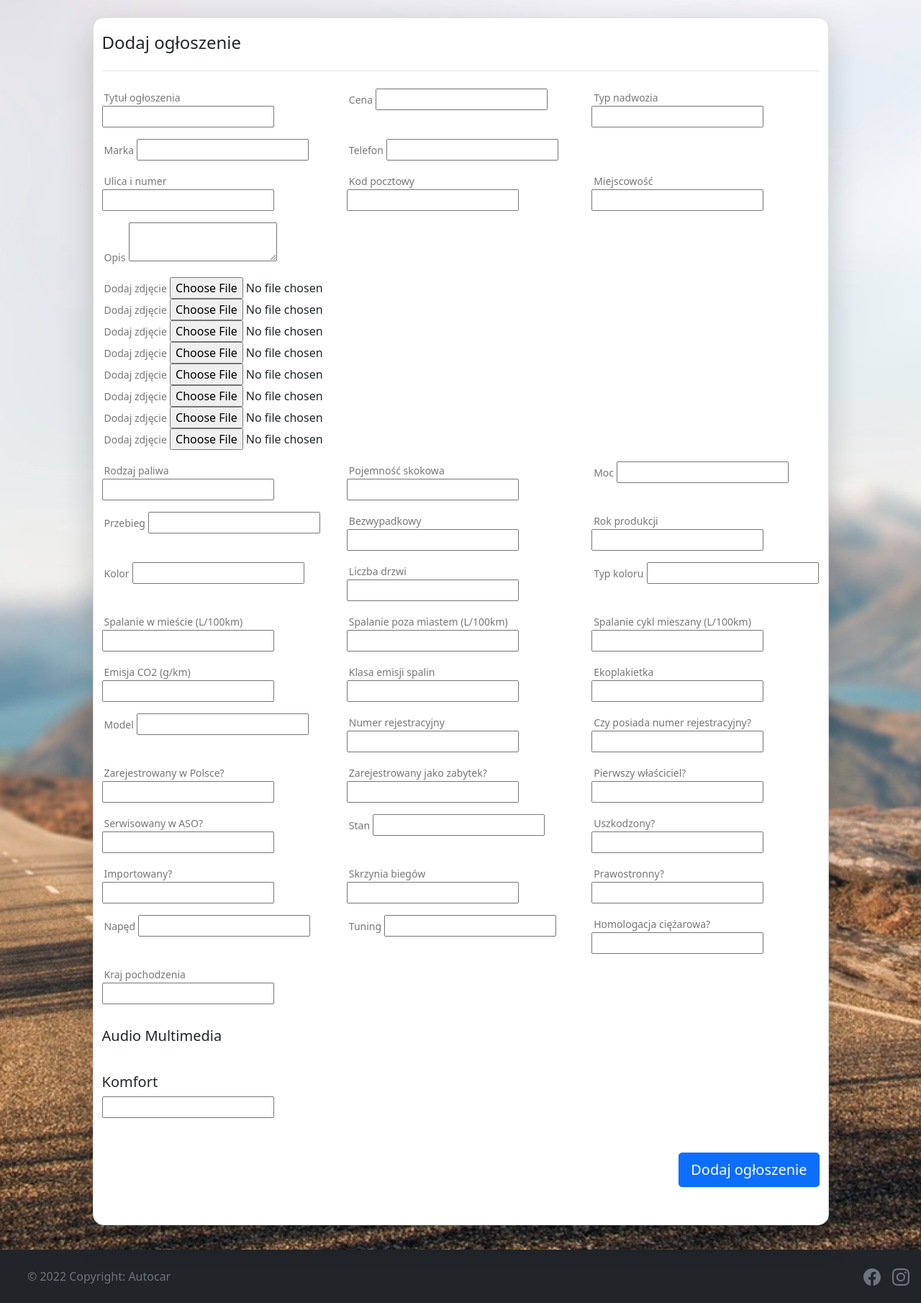
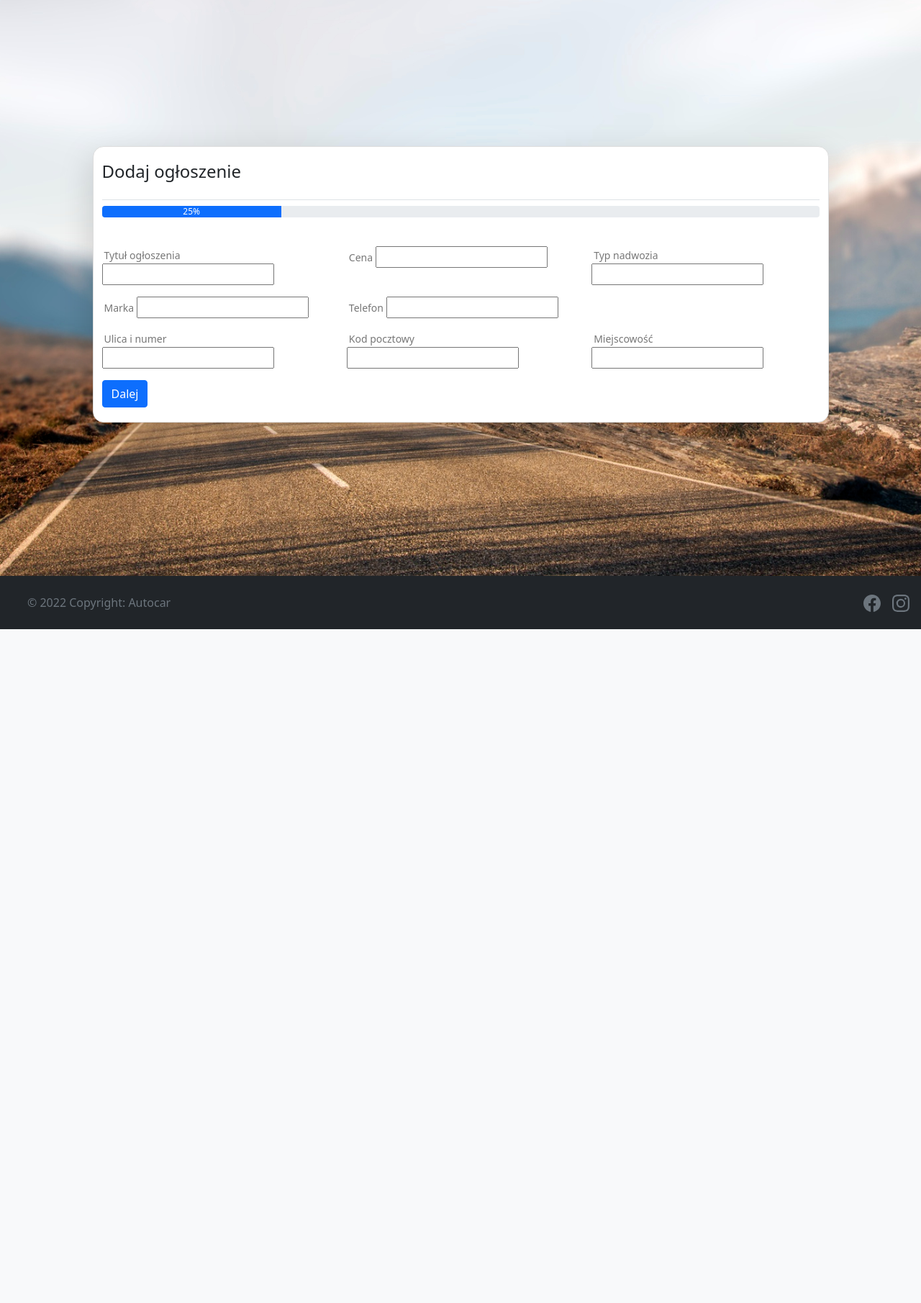
Before and after one commit to KondziuX/car_search, a Django app: template carsearch/carapp/templates/carapp/addAdvert.html in a window 1280 px wide. Shown: the part 159-1969 px from the top of the page at 72% size. After the commit the page ends 1033 px from the top, so only its background shows below. Run offline with Django 4.2, Linux system fonts and the light colour scheme; the template is opened without the code that fills it: most values are stand-ins (such as "Sample title", 1, 10 or a date in 2020); form fields are guessed from the names that the template uses; parts of the project's set-up code (start-up, migrations or seed data) failed here and were passed over; some libraries are stand-ins or nearby versions.

Commit message:
Add advert progress bar

```diff
--- a/carsearch/carapp/templates/carapp/addAdvert.html
+++ b/carsearch/carapp/templates/carapp/addAdvert.html
@@ -6,6 +6,7 @@
   <link rel="stylesheet" href="{% static '../static/addAdvert.css' %}" />
   <link rel="stylesheet" href="{% static '../static/form.css' %}" />
   <link href="https://stackpath.bootstrapcdn.com/bootstrap/5.0.0-beta3/css/bootstrap.min.css" rel="stylesheet">
+  <script src="https://code.jquery.com/jquery-3.6.0.min.js"></script>
 </head>
 <div class="min-vh-100 d-flex align-items-center">
   <div class="container my-4">
@@ -19,8 +20,14 @@
           {% endfor %}
         {% endif %}
         <h4 class="pb-4 border-bottom">Dodaj ogłoszenie</h4>
+        <!-- Pasek postępu -->
+        <div class="progress mb-4">
+          <div class="progress-bar" role="progressbar" style="width: {{ progress }}%;" aria-valuenow="{{ progress }}" aria-valuemin="0" aria-valuemax="100">{{ progress }}%</div>
+        </div>
         <form method="post" enctype="multipart/form-data">
           {% csrf_token %}
+          <!-- Etap 1: Informacje podstawowe -->
+          <div class="form-step step-1">
             <div class="py-2">
               <div class="row py-2">
                 <div class="col-md-4">
@@ -60,6 +67,11 @@
                   {{ form.city }}
                 </div>
               </div>
+            </div>
+          </div>
+
+          <!-- Etap 2: Zdjęcia i opis -->
+          <div class="form-step step-2 d-none">
             <div class="row py-2">
               <div class="col-md-12">
                 <label for="description">Opis</label>
@@ -100,6 +112,10 @@
                 {{ form.featured_image8 }}
               </div>
             </div>
+          </div>
+
+          <!-- Etap 3: Dane techniczne -->
+          <div class="form-step step-3 d-none">
             <div class="row py-2">
               <div class="col-md-4">
                 <label for="fuel_type">Rodzaj paliwa</label>
@@ -170,88 +186,10 @@
                 {{ form.eco_sticker }}
               </div>
             </div>
-          <div class="row py-2">
-            <div class="col-md-4">
-              <label for="model">Model</label>
-              {{ form.model }}
-            </div>
-            <div class="col-md-4">
-              <label for="registration_number">Numer rejestracyjny</label>
-              {{ form.registration_number }}
-            </div>
-            <div class="col-md-4">
-              <label for="has_registration_number">Czy posiada numer rejestracyjny?</label>
-              {{ form.has_registration_number }}
-            </div>
           </div>
 
-          <div class="row py-2">
-            <div class="col-md-4">
-              <label for="registered_in_poland">Zarejestrowany w Polsce?</label>
-              {{ form.registered_in_poland }}
-            </div>
-            <div class="col-md-4">
-              <label for="registered_as_antique">Zarejestrowany jako zabytek?</label>
-              {{ form.registered_as_antique }}
-            </div>
-            <div class="col-md-4">
-              <label for="first_owner">Pierwszy właściciel?</label>
-              {{ form.first_owner }}
-            </div>
-          </div>
-
-          <div class="row py-2">
-            <div class="col-md-4">
-              <label for="serviced_in_aso">Serwisowany w ASO?</label>
-              {{ form.serviced_in_aso }}
-            </div>
-            <div class="col-md-4">
-              <label for="condition">Stan</label>
-              {{ form.condition }}
-            </div>
-            <div class="col-md-4">
-              <label for="damaged">Uszkodzony?</label>
-              {{ form.damaged }}
-            </div>
-          </div>
-
-          <div class="row py-2">
-            <div class="col-md-4">
-              <label for="imported">Importowany?</label>
-              {{ form.imported }}
-            </div>
-            <div class="col-md-4">
-              <label for="transmission">Skrzynia biegów</label>
-              {{ form.transmission }}
-            </div>
-            <div class="col-md-4">
-              <label for="right_hand_drive">Prawostronny?</label>
-              {{ form.right_hand_drive }}
-            </div>
-          </div>
-
-          <div class="row py-2">
-            <div class="col-md-4">
-              <label for="drive">Napęd</label>
-              {{ form.drive }}
-            </div>
-            <div class="col-md-4">
-              <label for="tuning">Tuning</label>
-              {{ form.tuning }}
-            </div>
-            <div class="col-md-4">
-              <label for="truck_approval">Homologacja ciężarowa?</label>
-              {{ form.truck_approval }}
-            </div>
-          </div>
-
-          <div class="row py-2">
-            <div class="col-md-4">
-              <label for="country_of_origin">Kraj pochodzenia</label>
-              {{ form.country_of_origin }}
-            </div>
-          </div>
-
+          <!-- Etap 4: Wyposażenie auta -->
+          <div class="form-step step-4 d-none">
             <div class="row py-2">
               <div class="col-md-12 py-3">
                 <h5>Audio Multimedia</h5>
@@ -262,20 +200,61 @@
                 {{ form.comfort }}
               </div>
             </div>
-
-            {% if created %}
-            <div class="text-md-end py-4">
-              <input type="submit" class="btn btn-primary btn-lg" value="Dodaj ogłoszenie"/>
           </div>
-            {% else %}
-            <div class="text-md-end py-4">
-              <input type="submit" class="btn btn-primary btn-lg" value="Zapisz zmiany"/>
+            <div class="form-navigation">
+              <button type="button" class="previous btn btn-secondary">Wstecz</button>
+              <button type="button" class="next btn btn-primary">Dalej</button>
+              <button type="submit" class="btn btn-success d-none">Zakończ</button>
             </div>
-            {% endif %}
           </div>
         </form>
       </div>
     </div>
   </div>
 </div>
+<script>
+  $(document).ready(function() {
+    var currentStep = 1;
+    var totalSteps = $(".form-step").length;
+
+    function updateProgress() {
+      var progress = (currentStep / totalSteps) * 100;
+      $(".progress-bar").css("width", progress + "%").attr("aria-valuenow", progress).text(Math.round(progress) + "%");
+    }
+
+    function showStep(step) {
+      $(".form-step").addClass("d-none");
+      $(".form-step.step-" + step).removeClass("d-none");
+
+      if (step === 1) {
+        $(".previous").hide();
+      } else {
+        $(".previous").show();
+      }
+
+      if (step === totalSteps) {
+        $(".next").hide();
+        $("button[type='submit']").removeClass("d-none");
+      } else {
+        $(".next").show();
+        $("button[type='submit']").addClass("d-none");
+      }
+    }
+
+    $(".next").click(function() {
+      currentStep++;
+      showStep(currentStep);
+      updateProgress();
+    });
+
+    $(".previous").click(function() {
+      currentStep--;
+      showStep(currentStep);
+      updateProgress();
+    });
+
+    showStep(currentStep);
+    updateProgress();
+  });
+</script>
 {% endblock content %}
--- a/carsearch/carapp/views.py
+++ b/carsearch/carapp/views.py
@@ -545,7 +545,10 @@ def create_advert(request):
             return redirect('adverts')
         else:
             form = AdvertForm(request.POST)
-    context = {'form': form, 'created': created}
+
+    step = request.GET.get('step', '1')
+    progress = (int(step) / 4) * 100
+    context = {'form': form, 'created': created, 'progress': progress}
     return render(request, 'carapp/addAdvert.html', context)
 
 
```
Also changed, not shown: carsearch/carapp/forms.py (+7 -5 lines). Lines whose indentation alone changed are shown as unchanged.
